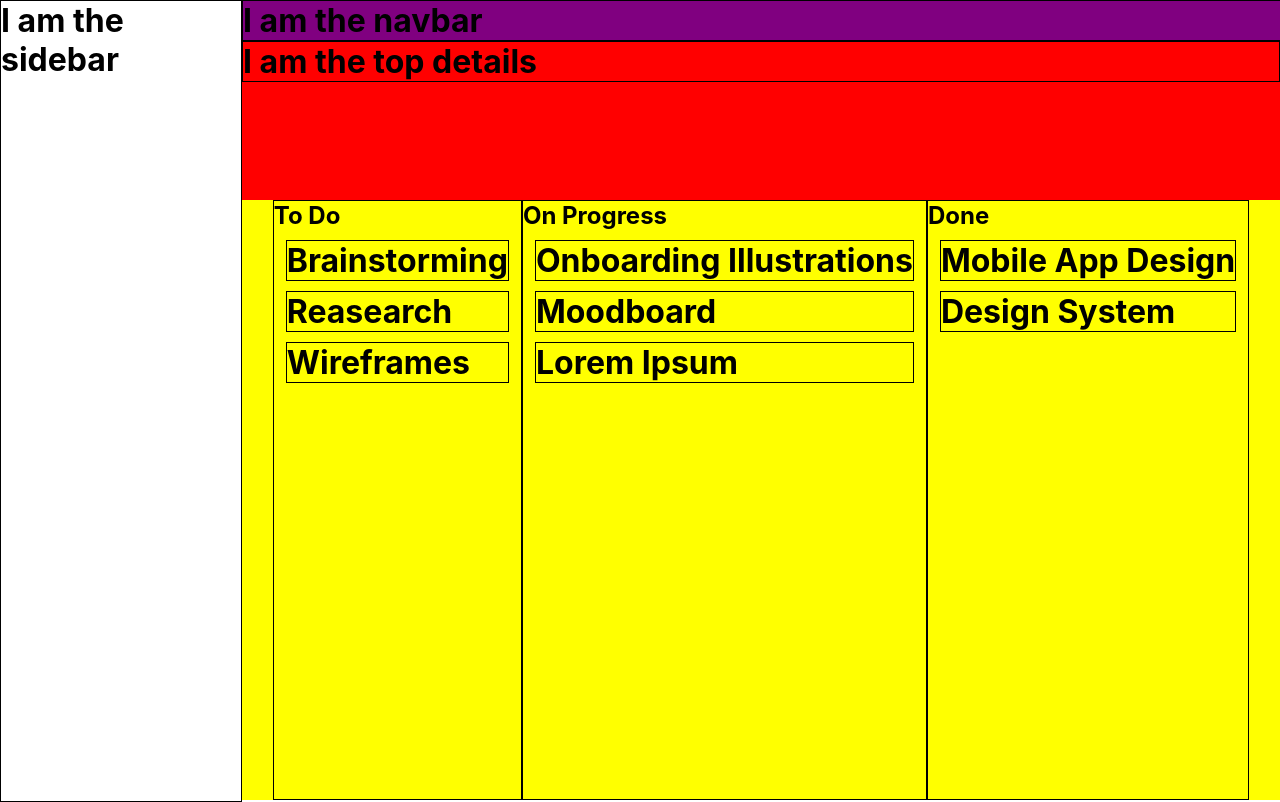
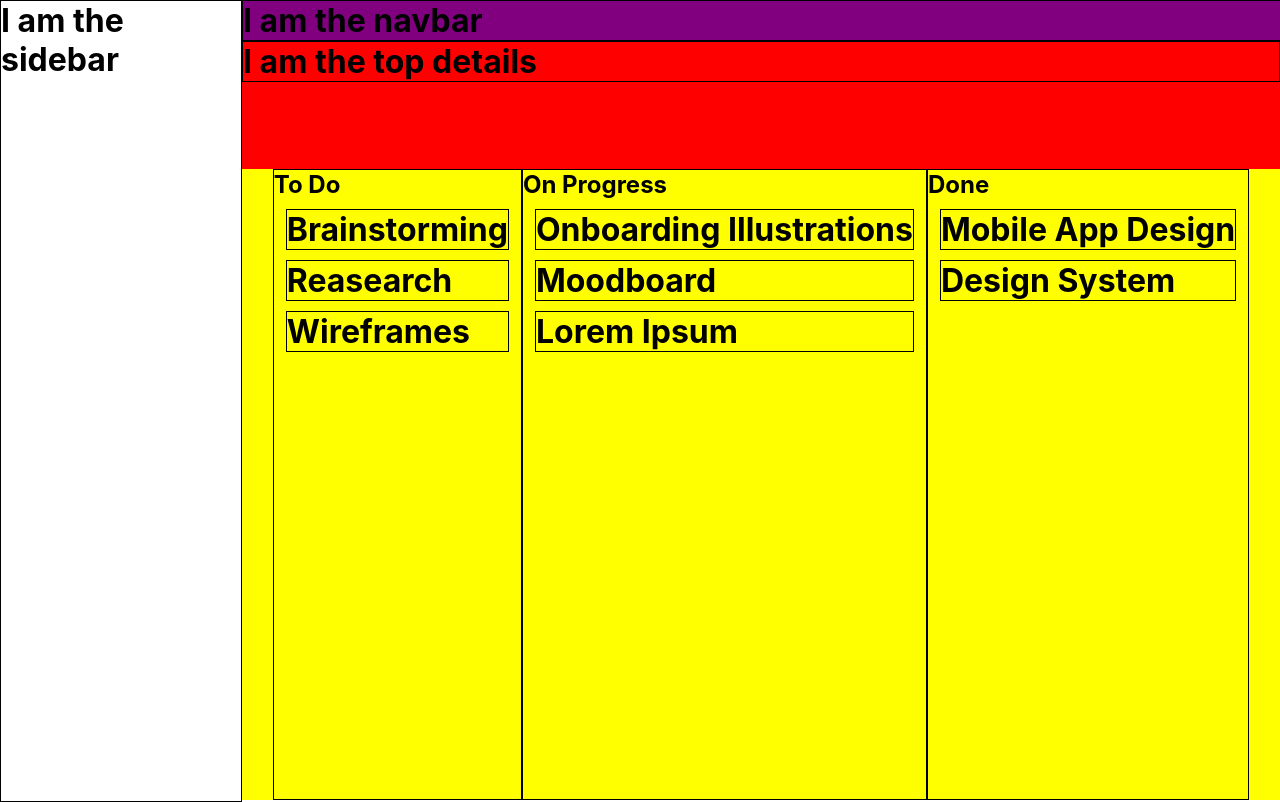
Before and after one commit to ARJUN-SABU/kanban-clone, a React (Create React App) app: page / in a window 1280 px wide. Built offline with nearby package versions, Linux system fonts and the light colour scheme.

Commit message:
Some basic changes on the board UI

```diff
--- a/src/components/Card.js
+++ b/src/components/Card.js
@@ -3,7 +3,7 @@ import "../styles/Card.css";
 
 function Card({ title }) {
   return (
-    <div className="card">
+    <div className="card" draggable="true">
       <h1>{title}</h1>
     </div>
   );
--- a/src/styles/Board.css
+++ b/src/styles/Board.css
@@ -1,5 +1,5 @@
 .board {
   /* border: 1px solid black; */
-  height: 100%;
+  height: 600px;
   overflow-y: scroll;
 }
--- a/src/styles/BoardScreen.css
+++ b/src/styles/BoardScreen.css
@@ -16,10 +16,10 @@
   width: 100%;
   background-color: yellow;
   /* flex: 1; */
-  height: 600px;
+  /* height: 600px; */
   display: flex;
   justify-content: center;
-  overflow-y: scroll;
+  /* overflow-y: scroll; */
 }
 .boardScreen__boardsAndCards__boardContainer {
   border: 1px solid black;
--- a/src/styles/Card.css
+++ b/src/styles/Card.css
@@ -1,4 +1,5 @@
 .card {
   border: 1px solid black;
   margin: 10px 12px;
+  cursor: grab;
 }
```
